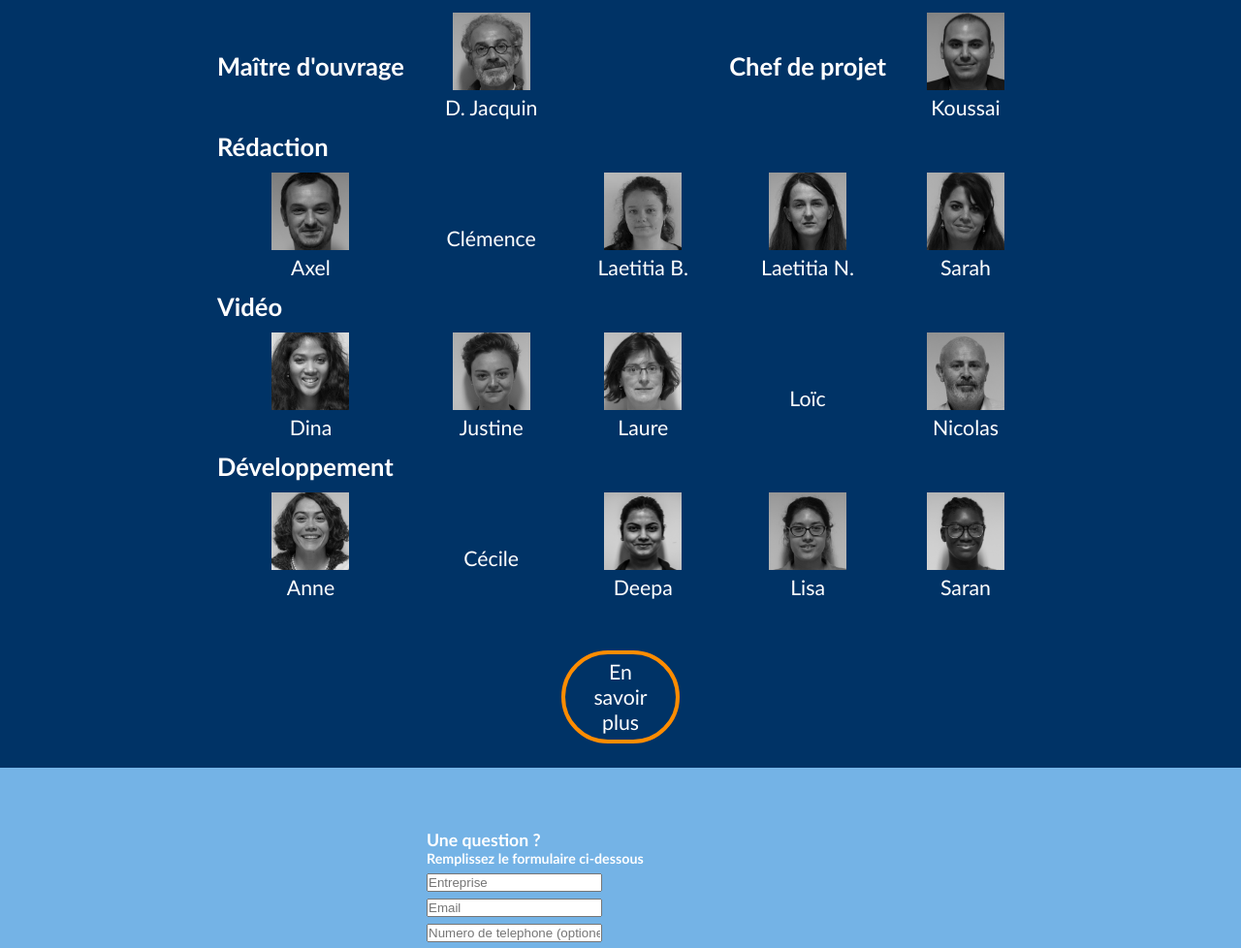
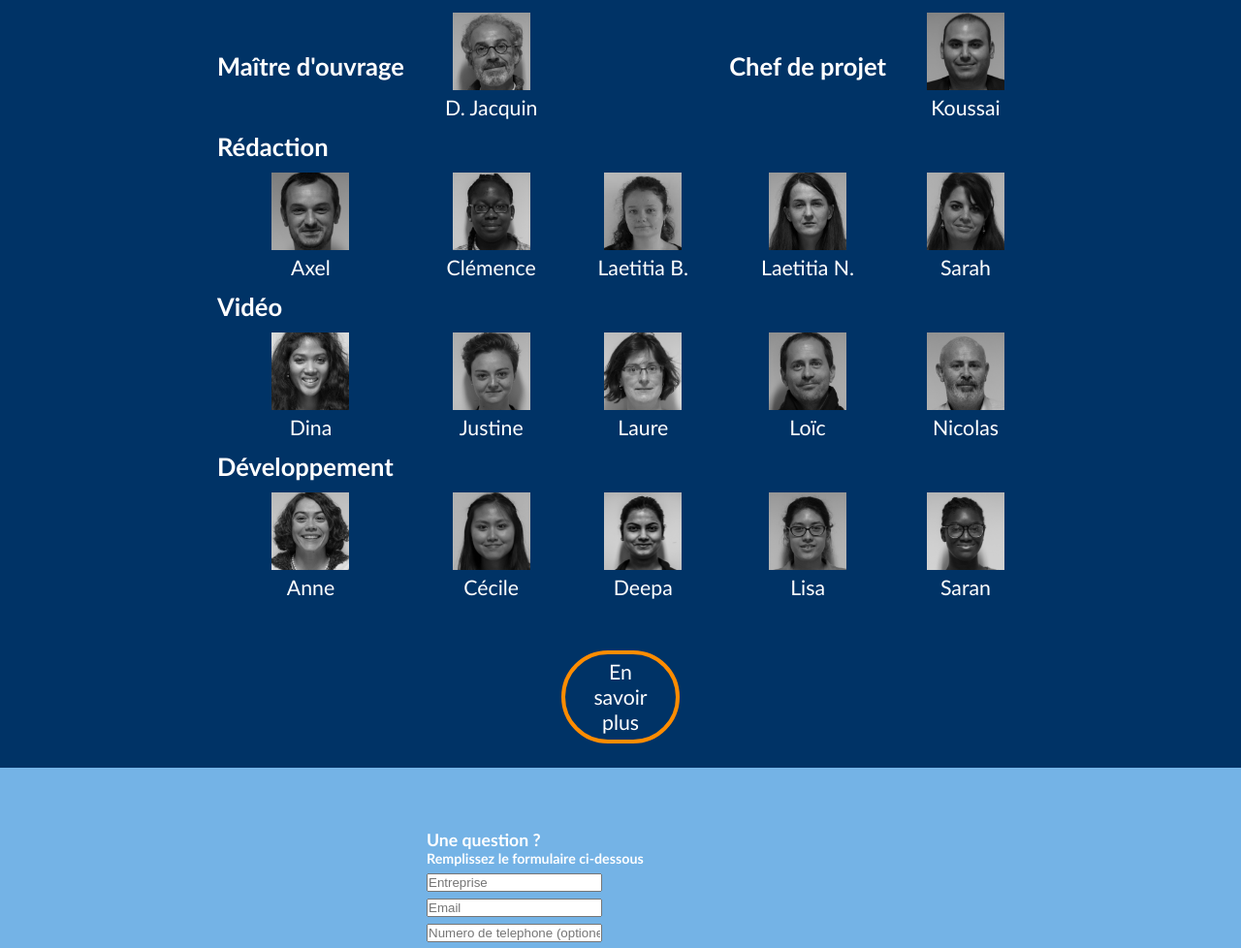
Before and after one commit to Technolix/lostindata.github.io, a plain HTML site: page index.html in a window 1280 px wide. Shown: the part 2481-3459 px from the top of the page at 97% size. Drawn offline with Linux system fonts and the light colour scheme.

Commit message:
Add files via upload

```diff
--- a/index.html
+++ b/index.html
@@ -83,15 +83,15 @@ témoignages et expériences de quelques experts et pionniers, issus de différe
 
 <tr><th colspan="5">Rédaction</th></tr>
 <tr>
-<td><a href=""><img src="Axel.jpg" alt="" height="80px"/></a><p>Axel</p></td><td><a href=""><img src="Clémence.jpg" alt="" height="80px"/></a><p>Clémence</p></td><td><a href=""><img src="Leti.jpg" alt="" height="80px"/></a><p>Laetitia B.</p></td><td><a href=""><img src="Laetitia.jpg" alt="" height="80px"/></a><p>Laetitia N.</p></td><td><a href=""><img src="Sarah.jpg" alt="" height="80px"/></a><p>Sarah</p></td>
+<td><a href=""><img src="Axel.jpg" alt="" height="80px"/></a><p>Axel</p></td><td><a href=""><img src="Clemence.jpg" alt="" height="80px"/></a><p>Clémence</p></td><td><a href=""><img src="Leti.jpg" alt="" height="80px"/></a><p>Laetitia B.</p></td><td><a href=""><img src="Laetitia.jpg" alt="" height="80px"/></a><p>Laetitia N.</p></td><td><a href=""><img src="Sarah.jpg" alt="" height="80px"/></a><p>Sarah</p></td>
 </tr>
 
 <tr><th colspan="5">Vidéo</th></tr>
-<tr><td><a href=""><img src="Dina.jpg" alt="" height="80px"/></a><p>Dina</p></td><td><a href=""><img src="Justine.jpg" alt="" height="80px"/></a><p>Justine</p></td><td><a href=""><img src="Laure.jpg" alt="" height="80px"/></a><p>Laure</p></td><td><a href=""><img src="Loïc.jpg" alt="" height="80px"/></a><p>Loïc</p></td><td><a href=""><img src="Nicolas.jpg" alt="" height="80px"/></a><p>Nicolas</p></td>
+<tr><td><a href=""><img src="Dina.jpg" alt="" height="80px"/></a><p>Dina</p></td><td><a href=""><img src="Justine.jpg" alt="" height="80px"/></a><p>Justine</p></td><td><a href=""><img src="Laure.jpg" alt="" height="80px"/></a><p>Laure</p></td><td><a href=""><img src="Loic.jpg" alt="" height="80px"/></a><p>Loïc</p></td><td><a href=""><img src="Nicolas.jpg" alt="" height="80px"/></a><p>Nicolas</p></td>
 </tr>
 
 <tr><th colspan="5">Développement</th></tr>
-<tr><td><a href=""><img src="Anne.jpg" alt="" height="80px"/></a><p>Anne</p></td><td><a href=""><img src="Cécile.jpg" alt="" height="80px"/></a><p>Cécile</p></td><td><a href=""><img src="Deepa.jpg" alt="" height="80px"/></a><p>Deepa</p></td><td><a href=""><img src="Lisa.jpg" alt="" height="80px"/></a><p>Lisa</p></td><td><a href=""><img src="Saran.jpg" alt="" height="80px"/></a><p>Saran</p></td>
+<tr><td><a href=""><img src="Anne.jpg" alt="" height="80px"/></a><p>Anne</p></td><td><a href=""><img src="Cecile.jpg" alt="" height="80px"/></a><p>Cécile</p></td><td><a href=""><img src="Deepa.jpg" alt="" height="80px"/></a><p>Deepa</p></td><td><a href=""><img src="Lisa.jpg" alt="" height="80px"/></a><p>Lisa</p></td><td><a href=""><img src="Saran.jpg" alt="" height="80px"/></a><p>Saran</p></td>
 </tr>
 </table>
 
@@ -103,7 +103,7 @@ témoignages et expériences de quelques experts et pionniers, issus de différe
 
 <div class="formulaire">
   <form action="https://formspree.io/leang.cecile@gmail.com" method="POST">
-  <input type="hidden" name="_cc" value="saran.knt@live.com" />
+  <input type="hidden" name="_cc" value="koussay.houceine@gmail.com","saran.knt@live.com"  />
 	<input type="hidden" name="_format" value="plain" />
 	<input type="hidden" name="_subject" value="Vous avez reçu un nouveau message !" />
     <h5>Une question ?</h5>
```
